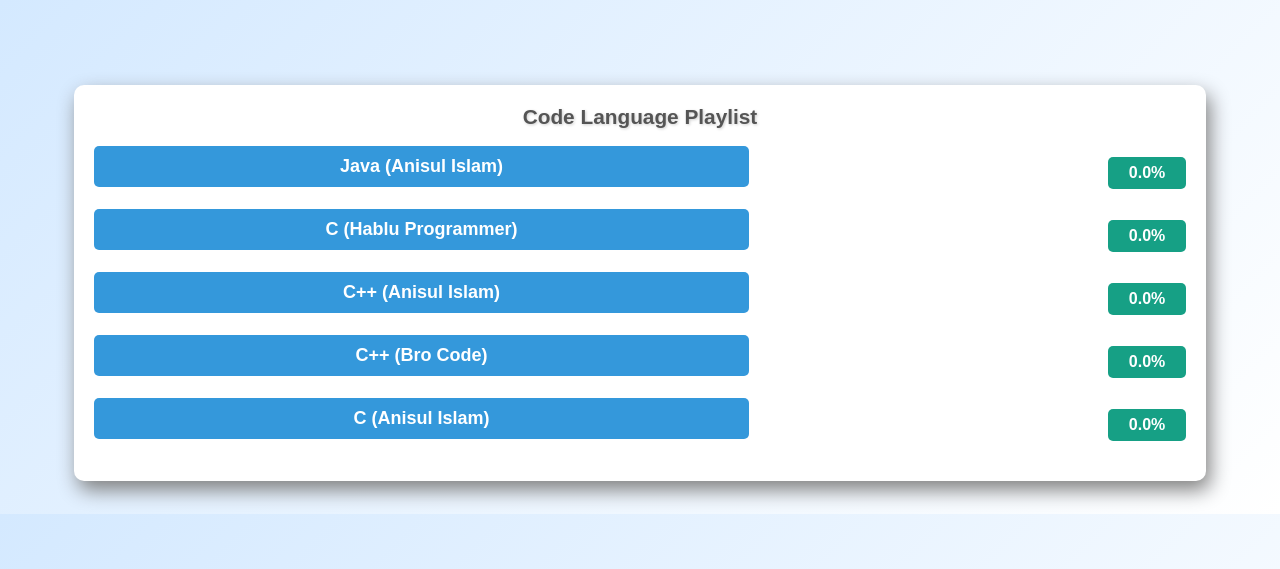
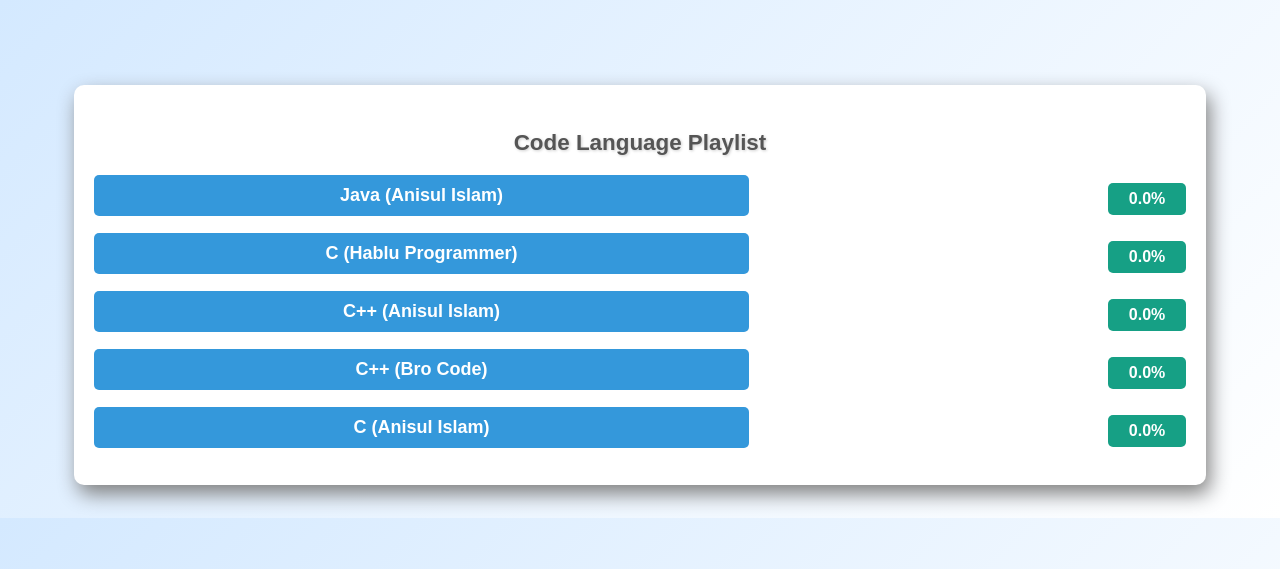
Before and after one commit to Raihan127/code-language-playlist, a plain HTML site: page index.html in a window 1280 px wide. Shown: the top 569 px of the page. Drawn offline with Linux system fonts and the light colour scheme.

Commit message:
update12

```diff
--- a/index.html
+++ b/index.html
@@ -16,8 +16,8 @@
         }
          h2 {
             color: #555;
-            font-size: 1.3em;
-            margin-top: 0;
+            font-size: 1.4em;
+            margin-top: 25px;
             text-shadow: 1px 1px 3px rgba(0, 0, 0, 0.2);
         }
         .container {
@@ -47,7 +47,7 @@
             border-radius: 5px;
             transition: 0.3s;
             text-align: center;
-            margin-bottom: 12px;
+            margin-bottom: 7px;
         }
         .subject-btn:hover {
             background-color: #2980b9;
```
